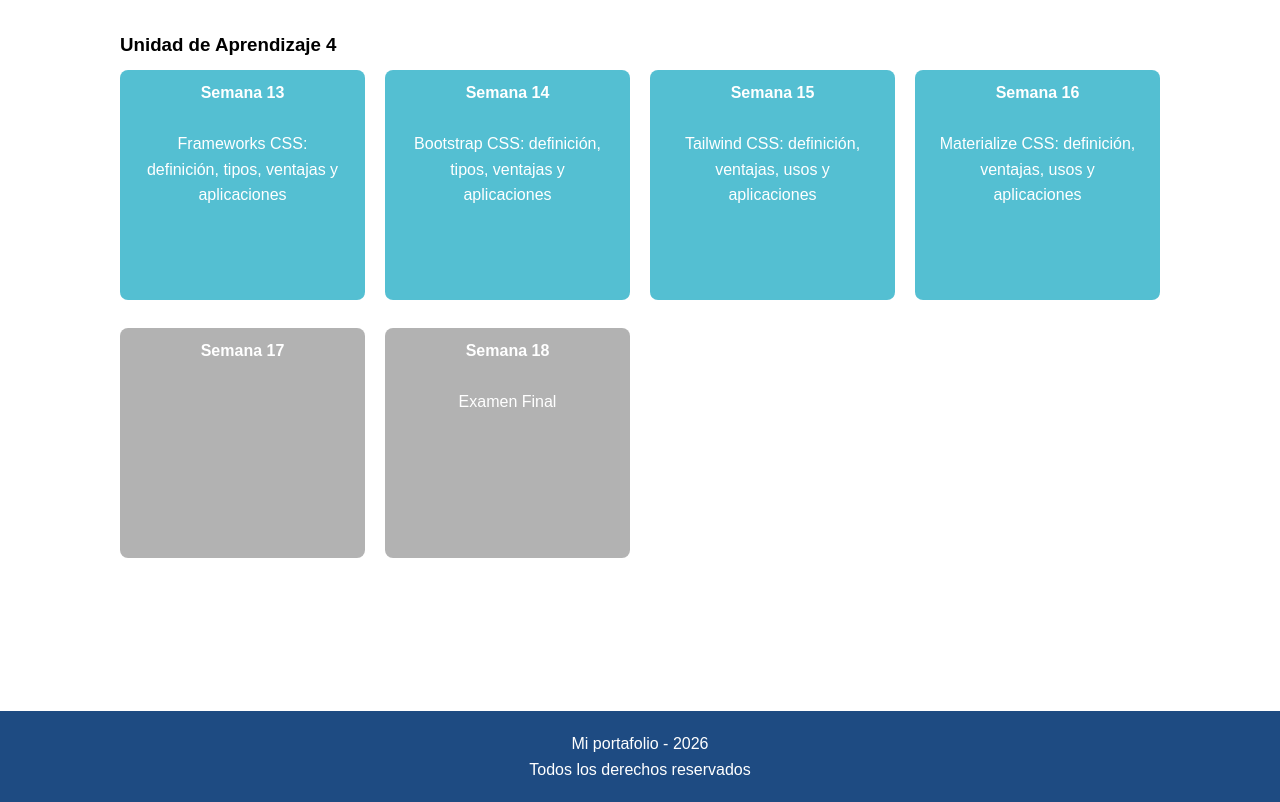
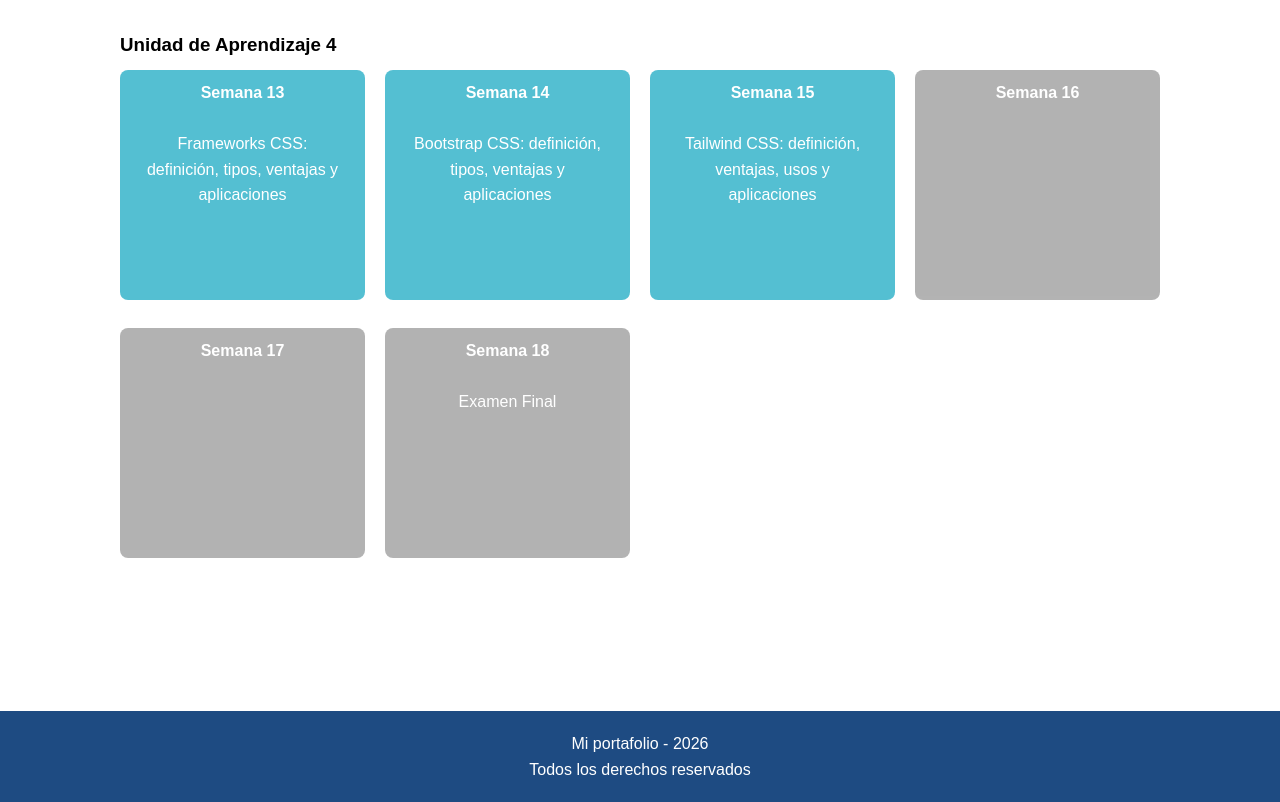
Before and after one commit to DarrellJPR/Portafolio_HECA, a plain HTML site: page mi-curso.html in a window 1280 px wide. Shown: the part 1229-2031 px from the top of the page. Drawn offline with Linux system fonts and the light colour scheme.

Commit message:
Actualizar acceso de semanas

```diff
--- a/mi-curso.html
+++ b/mi-curso.html
@@ -162,10 +162,10 @@
                         </a>
                     </li>
                     <li>
-                        <a href="./Semanas/semana_16.html">
+                        <a class="bloqueado">
                             <p>
                                 <b>Semana 16</b><br><br>
-                                Materialize CSS: definición, ventajas, usos y aplicaciones
+
                             </p>
                         </a>
                     </li>
```
